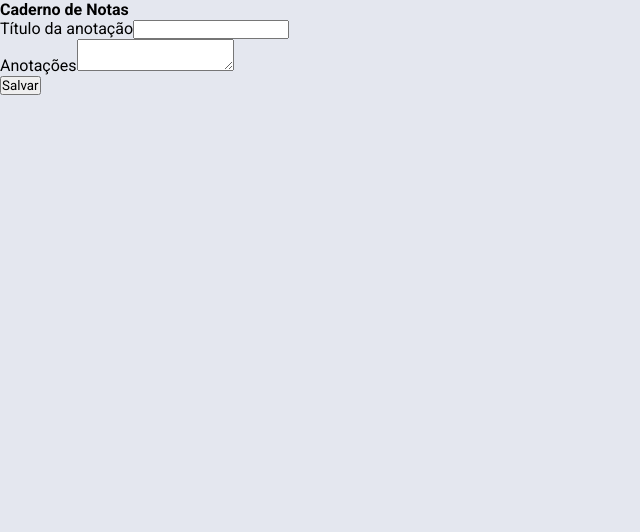
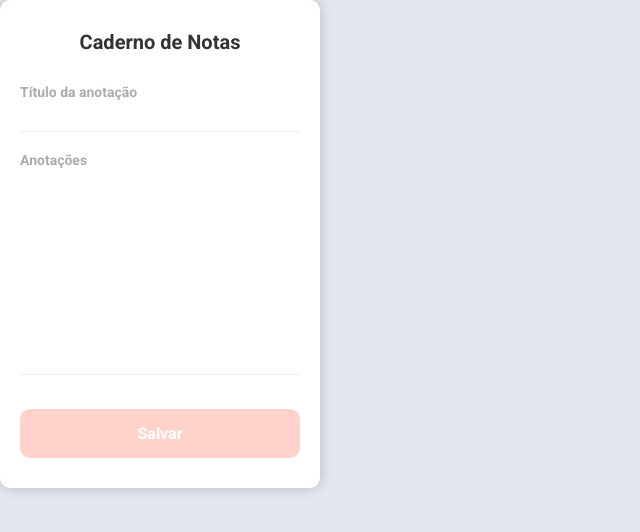
Before and after one commit to Victor-BwD/notes-app, a React (Create React App) app in the folder frontend/: page / in a window 1280 px wide. Shown: the top 532 px of the page, without its empty margins (0-640 px from the left). Built offline with nearby package versions, Linux system fonts and the light colour scheme.

Commit message:
Aside style

```diff
--- a/frontend/src/App.js
+++ b/frontend/src/App.js
@@ -1,5 +1,5 @@
 import './global.css'
-
+import './sidebar.css'
 
 function App() {
   return (
@@ -11,7 +11,7 @@
               <label for="title">Título da anotação</label>
               <input></input>
           </div>
-          <div className="input block">
+          <div className="input-block">
               <label for="nota">Anotações</label>
               <textarea></textarea>
           </div>
--- /dev/null
+++ b/frontend/src/sidebar.css
@@ -0,0 +1,65 @@
+aside {
+    width: 320px;
+    margin-bottom: 30px;
+    background: #fff;
+    box-shadow: 0 0 14px 0 rgba(0,0,0,0.2);
+    border-radius: 10px;
+    padding: 30px 20px;
+    position: fixed;
+}
+
+aside strong {
+    font-size: 20px;
+    text-align: center;
+    display: block;
+    color: #333;
+}
+
+aside form {
+    margin-top: 30px;
+}
+
+aside form .input-block {
+    margin-top: 20px;
+}
+
+aside form .input-block label{
+    color: #acacac;
+    font-size: 14px;
+    font-weight: bold;
+    display: block;
+}
+
+aside form .input-block input {
+    width: 100%;
+    height: 32px;
+    font-size: 14px;
+    color: #666;
+    border: 0;
+    border-bottom: 1px solid #eee;
+}
+
+aside form .input-block textarea {
+    margin-top: 7px;
+    width: 100%;
+    height: 200px;
+    font-size: 14px;
+    color: #666;
+    border: 0;
+    border-bottom: 1px solid #eee;
+    background: #fff;
+    resize: none;
+}
+
+aside form button[type=submit] {
+    width: 100%;
+    border: 0;
+    margin-top: 30px;
+    background: #FFD3CA;
+    border-radius: 10px;
+    padding: 15px 20px;
+    font-size: 16px;
+    font-weight: bold;
+    color: #fff;
+    cursor: pointer;
+}
```
